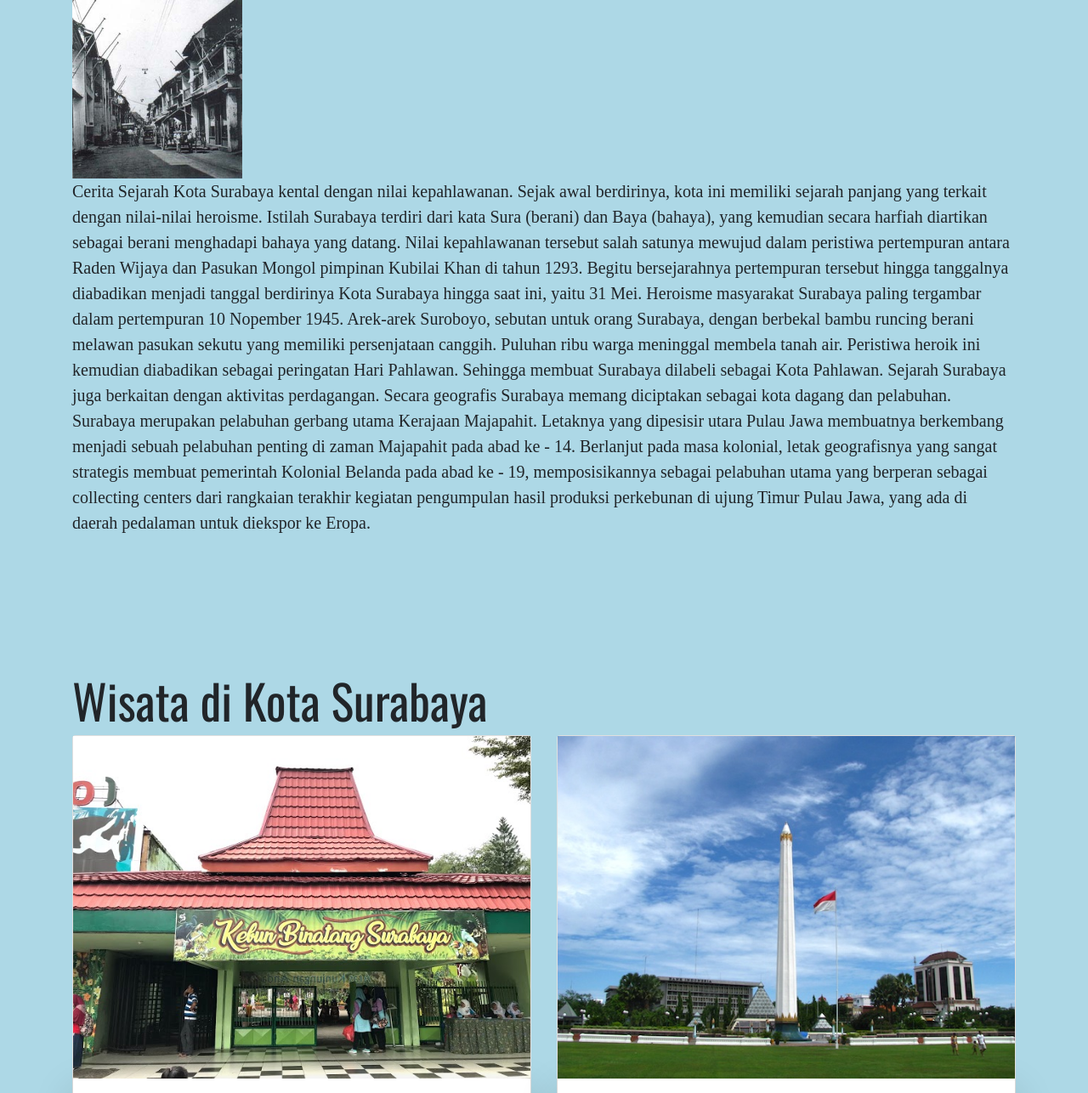
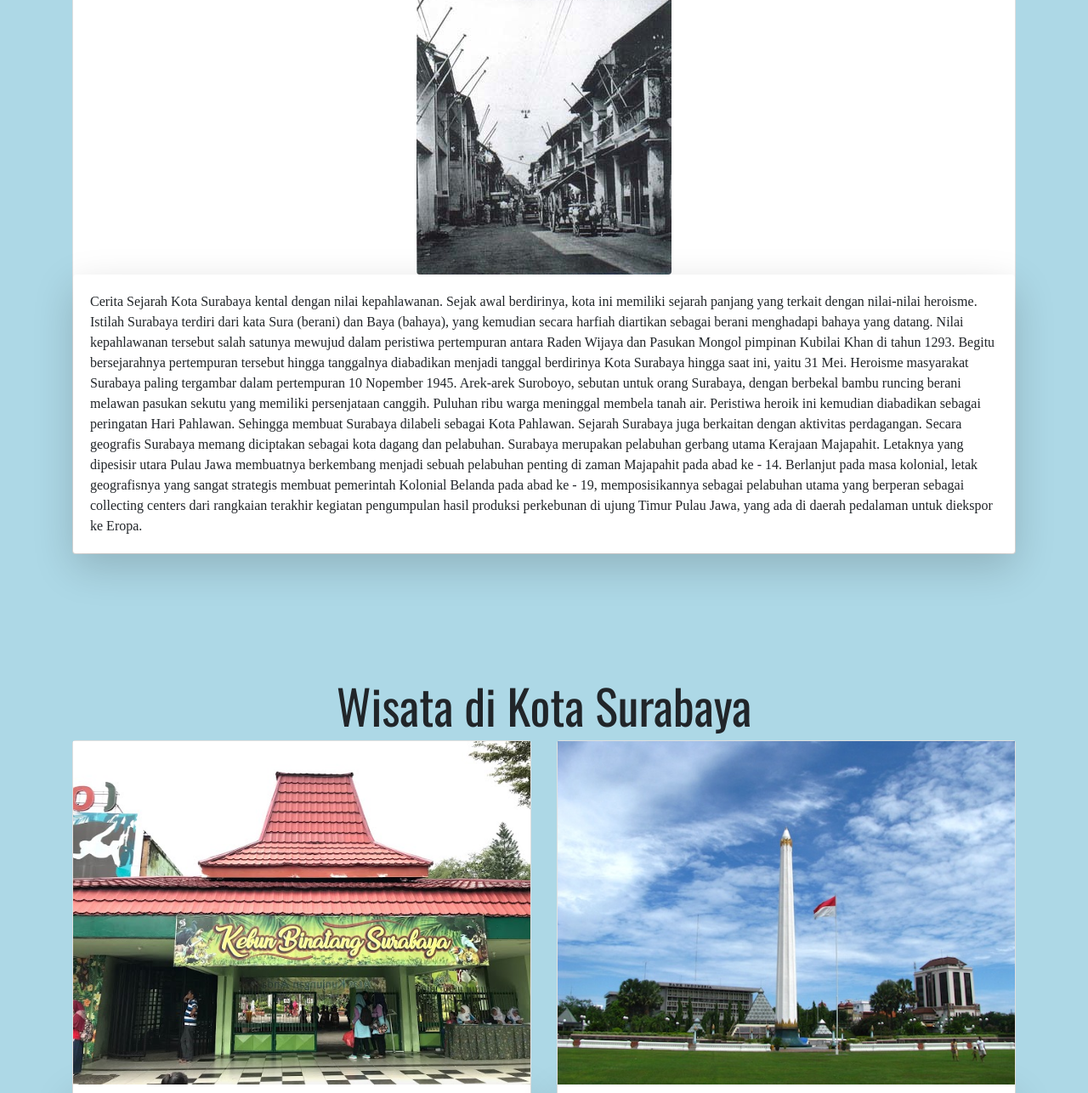
Before and after one commit to dafridramadhan/wikul, a plain HTML site: page index.html in a window 1280 px wide. Shown: the part 189-1475 px from the top of the page at 85% size. Drawn offline with nearby package versions, Linux system fonts and the light colour scheme; a web font is replaced by a local one.

Commit message:
update website kedua

```diff
--- a/index.html
+++ b/index.html
@@ -27,16 +27,20 @@
     </nav>
     <section class="Home py-5 mb-5" id="Home">
             <div class="container">
-            <h1 class="display-4">Sejarah Kota Surabaya</h1>
-            <img src="img/sejarah surabaya.jpg" width="200">
-            <p class="lead">Cerita Sejarah Kota Surabaya kental dengan nilai kepahlawanan. Sejak awal berdirinya, kota ini memiliki sejarah panjang yang terkait dengan nilai-nilai heroisme. Istilah Surabaya terdiri dari kata Sura (berani) dan Baya (bahaya), yang kemudian secara harfiah diartikan sebagai berani menghadapi bahaya yang datang. Nilai kepahlawanan tersebut salah satunya mewujud dalam peristiwa pertempuran antara Raden Wijaya dan Pasukan Mongol pimpinan Kubilai Khan di tahun 1293. Begitu bersejarahnya pertempuran tersebut hingga tanggalnya diabadikan menjadi tanggal berdirinya Kota Surabaya hingga saat ini, yaitu 31 Mei.
+            <h1 class="display-4 text-center">Sejarah Kota Surabaya</h1>
+                <div class="card">
+            <img src="img/sejarah surabaya.jpg" class="rounded mx-auto d-block" width="300">
+            <div class="card-body shadow-lg bg-white rounded">
+            <p class="card-text">Cerita Sejarah Kota Surabaya kental dengan nilai kepahlawanan. Sejak awal berdirinya, kota ini memiliki sejarah panjang yang terkait dengan nilai-nilai heroisme. Istilah Surabaya terdiri dari kata Sura (berani) dan Baya (bahaya), yang kemudian secara harfiah diartikan sebagai berani menghadapi bahaya yang datang. Nilai kepahlawanan tersebut salah satunya mewujud dalam peristiwa pertempuran antara Raden Wijaya dan Pasukan Mongol pimpinan Kubilai Khan di tahun 1293. Begitu bersejarahnya pertempuran tersebut hingga tanggalnya diabadikan menjadi tanggal berdirinya Kota Surabaya hingga saat ini, yaitu 31 Mei.
                 Heroisme masyarakat Surabaya paling tergambar dalam pertempuran 10 Nopember 1945. Arek-arek Suroboyo, sebutan untuk orang Surabaya, dengan berbekal bambu runcing berani melawan pasukan sekutu yang memiliki persenjataan canggih. Puluhan ribu warga meninggal membela tanah air. Peristiwa heroik ini kemudian diabadikan sebagai peringatan Hari Pahlawan. Sehingga membuat Surabaya dilabeli sebagai Kota Pahlawan. Sejarah Surabaya juga berkaitan dengan aktivitas perdagangan. Secara geografis Surabaya memang diciptakan sebagai kota dagang dan pelabuhan. Surabaya merupakan pelabuhan gerbang utama Kerajaan Majapahit. Letaknya yang dipesisir utara Pulau Jawa membuatnya berkembang menjadi sebuah pelabuhan penting di zaman Majapahit pada abad ke - 14. Berlanjut pada masa kolonial, letak geografisnya yang sangat strategis membuat pemerintah Kolonial Belanda pada abad ke - 19, memposisikannya sebagai pelabuhan utama yang berperan sebagai collecting centers dari rangkaian terakhir kegiatan pengumpulan hasil produksi perkebunan di ujung Timur Pulau Jawa, yang ada di daerah pedalaman untuk diekspor ke Eropa.
             </p>
+            </div>
+                </div>
             </div>
     </section>
     <section class="Wisata py-5" id="Wisata">
         <div class="container">
-        <h1 class="display-4" id="Judul">Wisata di Kota Surabaya</h1>
+        <h1 class="display-4 text-center" id="Judul">Wisata di Kota Surabaya</h1>
         <div class="row">
             <div class="col-lg-6">
                 <div class="card">
@@ -89,7 +93,7 @@
     <br>
     <section class="Kuliner py-5" id="Kuliner">
         <div class="container">
-        <h1 class="display-4">Kuliner di Kota Surabaya</h1>
+        <h1 class="display-4 text-center">Kuliner di Kota Surabaya</h1>
         <div class="row">
             <div class="col-lg-3">
                 <div class="card">
```
